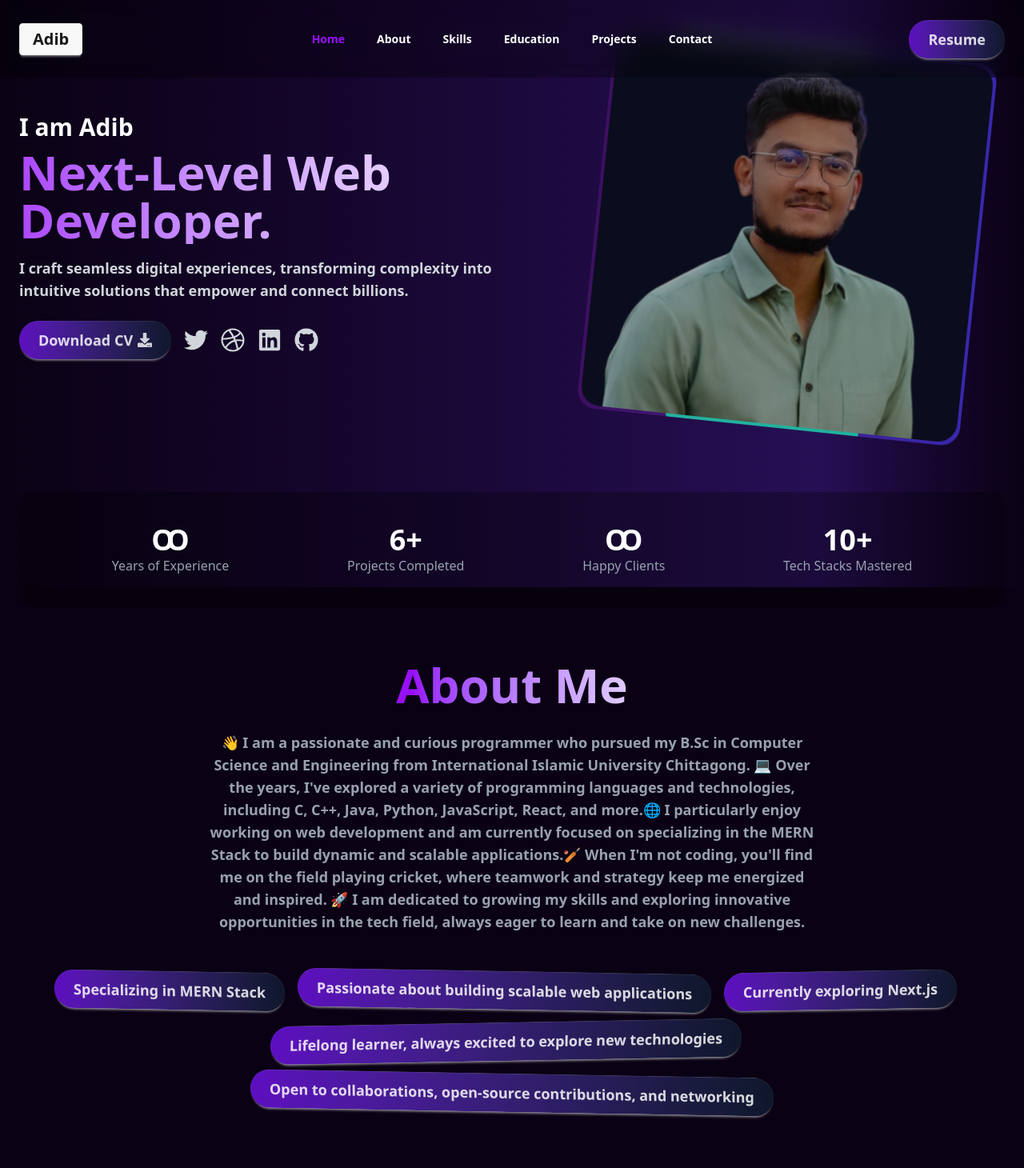
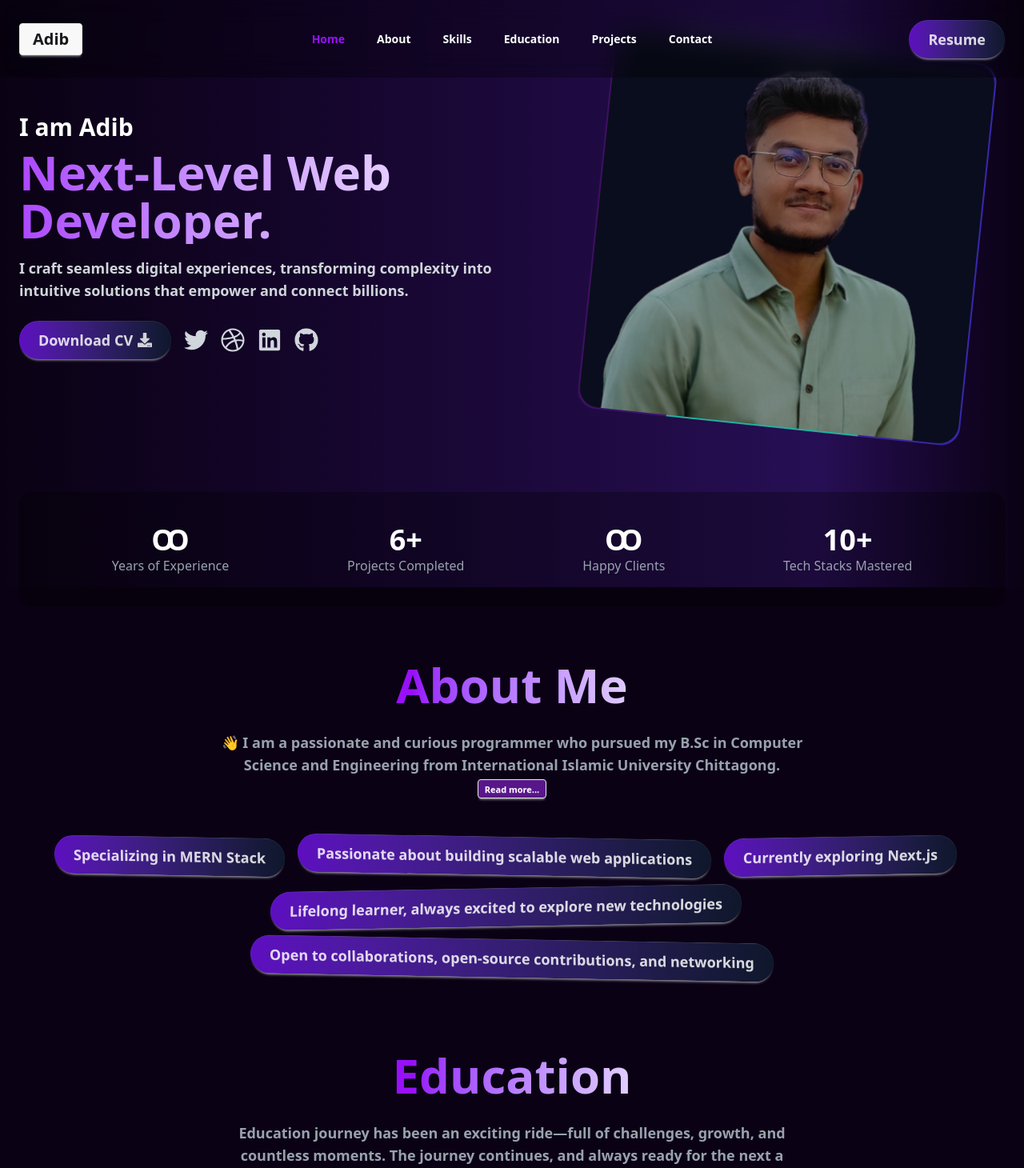
Before and after one commit to adibahbab4108/portfolio, a React (Vite) app: page / in a window 1280 px wide. Shown: the top 1460 px of the page at 80% size. Built offline with nearby package versions, Linux system fonts and the light colour scheme.

Commit message:
read more button added for long paragraph

```diff
--- a/src/components/AboutMe/AboutMe.jsx
+++ b/src/components/AboutMe/AboutMe.jsx
@@ -6,7 +6,6 @@ const AboutMe = () => {
             <SectionTitle
                 title="About Me"
                 subtitle="👋 I am a passionate and curious programmer who pursued my B.Sc in Computer Science and Engineering from International Islamic University Chittagong.
-
 💻 Over the years, I've explored a variety of programming languages and technologies, including C, C++, Java, Python, JavaScript, React, and more.🌐 I particularly enjoy working on web development and am currently focused on specializing in the MERN Stack to build dynamic and scalable applications.🏏 When I'm not coding, you'll find me on the field playing cricket, where teamwork and strategy keep me energized and inspired. 🚀 I am dedicated to growing my skills and exploring innovative opportunities in the tech field, always eager to learn and take on new challenges." />
             <div className="text-white text-center space-x-4 space-y-4 group">
                 <div className="customized-btn p-2 skew-1 group-hover:skew-0">
--- a/src/components/Hero/Hero.jsx
+++ b/src/components/Hero/Hero.jsx
@@ -28,7 +28,7 @@ const Hero = () => {
                     {/* Image container */}
                     <div className="w-72 h-72 md:w-96 md:h-96
       lg:w-[30rem] lg:h-[30rem]
-      bg-gradient-to-r from-purple-900 to-indigo-600 p-1 rounded-3xl
+      bg-gradient-to-r from-purple-900 to-indigo-600 p-0.5 rounded-3xl
       brightness-70 hover:brightness-90
       rotate-6 hover:rotate-0 transition-all duration-1000 relative  overflow-hidden">
                         <div className="spining-card absolute "></div>
--- a/src/components/shared/SectionTitle.jsx
+++ b/src/components/shared/SectionTitle.jsx
@@ -1,13 +1,23 @@
+import { useState } from "react";
 
 // eslint-disable-next-line react/prop-types
-const SectionTitle = ({ title="", subtitle="" }) => {
+const SectionTitle = ({ title = "", subtitle = "" }) => {
+    const [isExpended, setIsExpended] = useState(false)
+    console.log(subtitle.length)
     return (
         <div className="pt-20 pb-12 text-center">
             <h1 className="text-5xl md:text-6xl font-bold py-3
             bg-gradient-to-r from-purple-600 from-40% to-white to-70%
             bg-clip-text text-transparent">{title}</h1>
             <p className="text-gray-400 mt-4 text-lg font-bold max-w-3xl mx-auto">
-                {subtitle}
+                {isExpended ? subtitle : subtitle.slice(0, 150)}
+                {
+                    subtitle.length >= 150 && (
+                        <button onClick={() => setIsExpended(!isExpended)} className="btn btn-xs mx-1 bg-purple-900 text-white">
+                            {isExpended ? " Read less..." : " Read more..."}
+                        </button>
+                    )
+                }
             </p>
         </div>
     );
```
